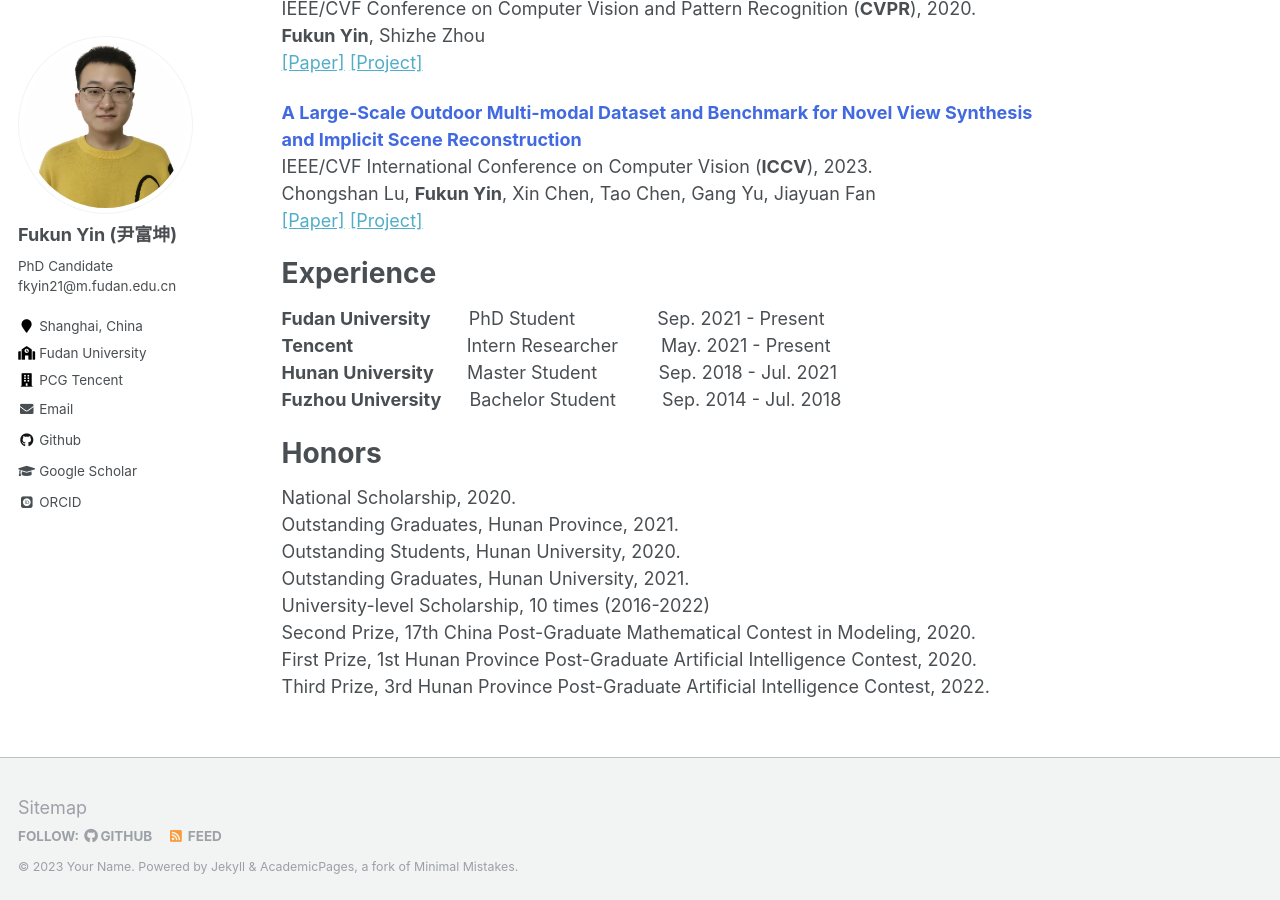
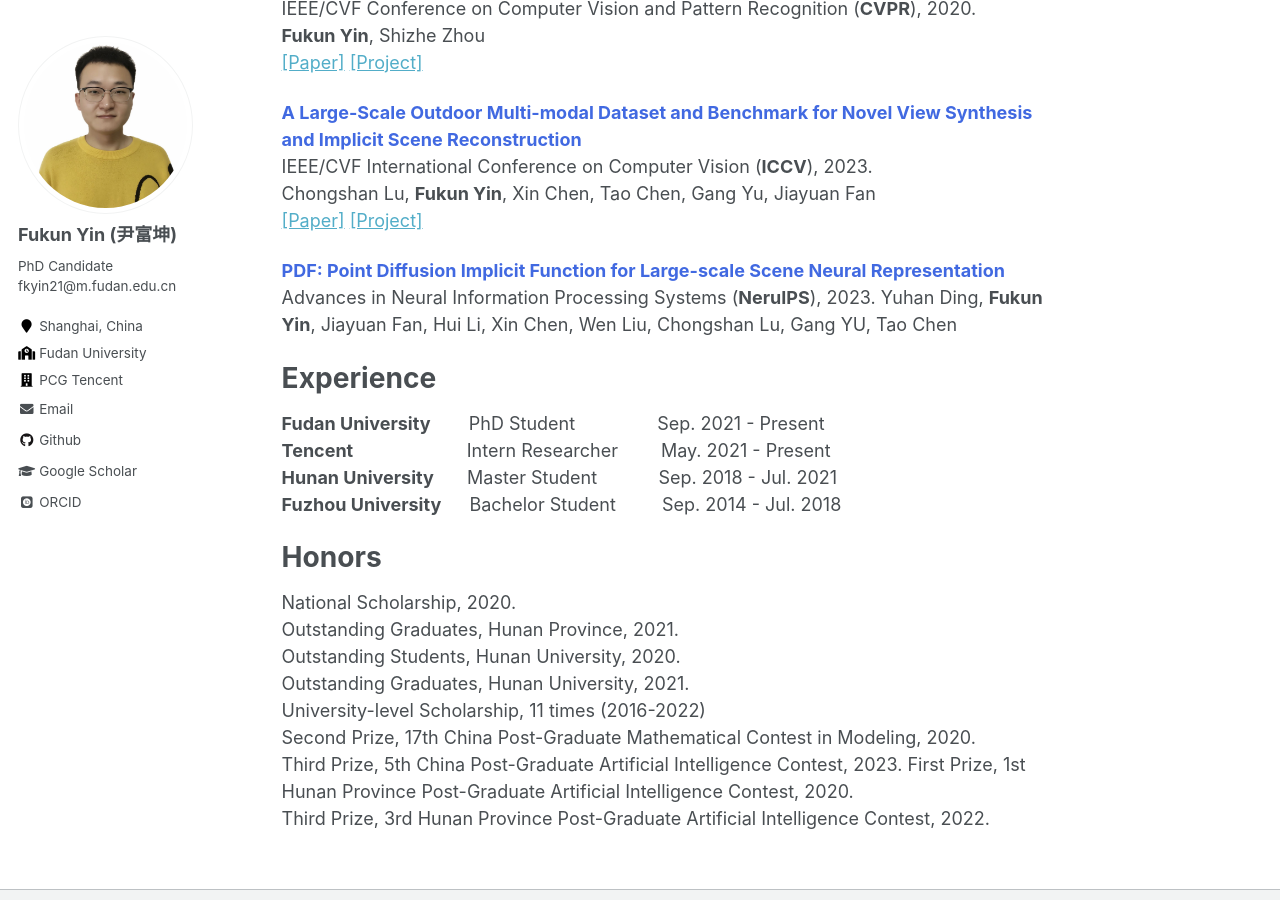
Before and after one commit to fukunyin/fukunyin.github.io, a Jekyll site: the page built from _pages/about.md, in a window 1280 px wide and 900 px high, scrolled down 712 px. Built offline with Jekyll 4.4.1, drawn with Linux system fonts in a browser that asks for light colours; some web fonts are replaced.

Commit message:
Update about.md

```diff
--- a/_pages/about.md
+++ b/_pages/about.md
@@ -37,6 +37,9 @@ IEEE/CVF International Conference on Computer Vision (**ICCV**), 2023.
 Chongshan Lu, **Fukun Yin**, Xin Chen, Tao Chen, Gang Yu, Jiayuan Fan
 [[Paper]](https://arxiv.org/abs/2301.06782) [[Project]](https://ommo.luchongshan.com/)
 
+**<font color="#4169E1" size=4 >PDF: Point Diffusion Implicit Function for Large-scale Scene Neural Representation</font>**
+Advances in Neural Information Processing Systems (**NeruIPS**), 2023.
+Yuhan Ding, **Fukun Yin**, Jiayuan Fan, Hui Li, Xin Chen, Wen Liu, Chongshan Lu, Gang YU, Tao Chen
 
 # Experience
 
@@ -54,7 +57,8 @@ National Scholarship, 2020.
 Outstanding Graduates, Hunan Province, 2021.
 Outstanding Students, Hunan University, 2020.
 Outstanding Graduates, Hunan University, 2021.
-University-level Scholarship, 10 times (2016-2022)
+University-level Scholarship, 11 times (2016-2022)
 Second Prize, 17th China Post-Graduate Mathematical Contest in Modeling, 2020.
+Third Prize, 5th China Post-Graduate Artificial Intelligence Contest, 2023.
 First Prize, 1st Hunan Province Post-Graduate Artificial Intelligence Contest, 2020.
 Third Prize, 3rd Hunan Province Post-Graduate Artificial Intelligence Contest, 2022.
```
